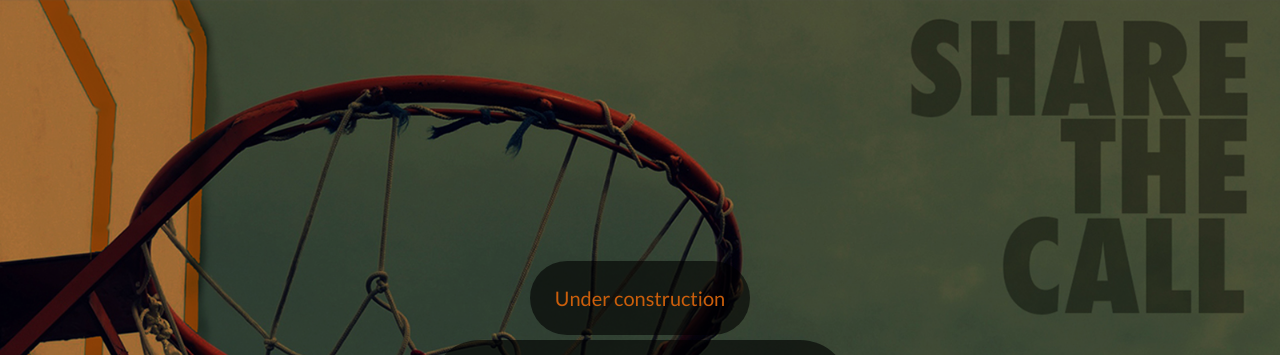
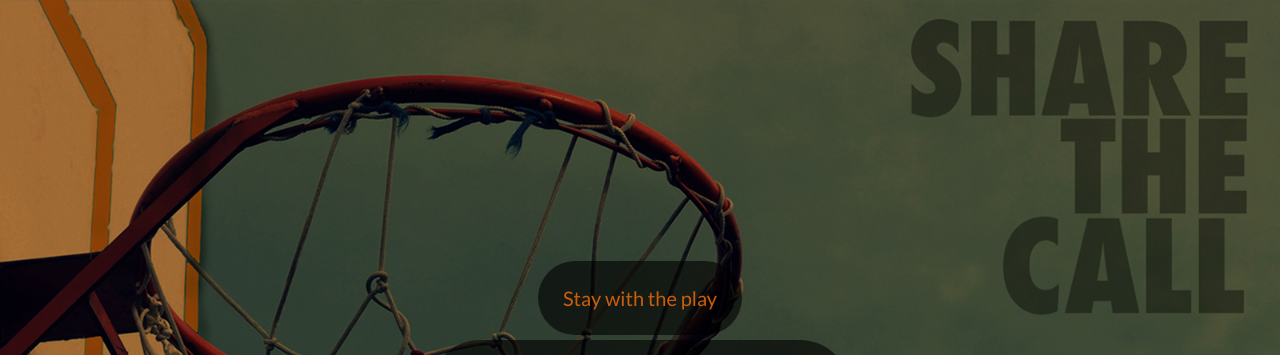
Before and after one commit to stojcevski/shareTheCall-landing, a plain HTML site: page index.html in a window 1280 px wide. Shown: the top 355 px of the page. Drawn offline with Linux system fonts and the light colour scheme.

Commit message:
Update index.html

```diff
--- a/index.html
+++ b/index.html
@@ -30,7 +30,7 @@
 		<!--  -->
 		<div class="size1 flex-col-c-m position-title-sm position-title-md p-l-15 p-r-15 p-t-50 p-b-50">
 			<p class="animated m2-txt1 txt-center p-b-25 p-l-25 p-r-25 p-t-25 m-b-5">
-				Under construction
+				Stay with the play
 			</p>
 
 			<h3 class="l1-txt1 txt-center p-b-25 p-l-25 p-r-25 p-t-25 m-b-20">
```
